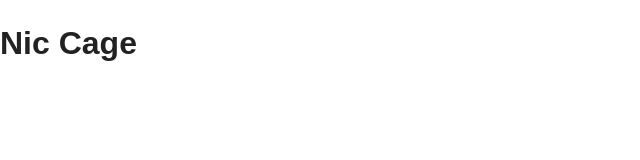
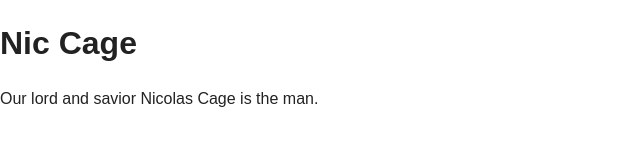
Before and after one commit to caca1257/ExquisiteCorpse, a plain HTML site: page index.html in a window 1280 px wide. Shown: the whole page, without its empty margins (0-640 px from the left). Drawn offline with nearby package versions, Linux system fonts and the light colour scheme.

Commit message:
Added section

```diff
--- a/index.html
+++ b/index.html
@@ -24,6 +24,10 @@
             <h1>Nic Cage</h1>
         </header>
 
+        <section>
+        Our lord and savior Nicolas Cage is the man.
+        </section>
+
 
 
 
```
